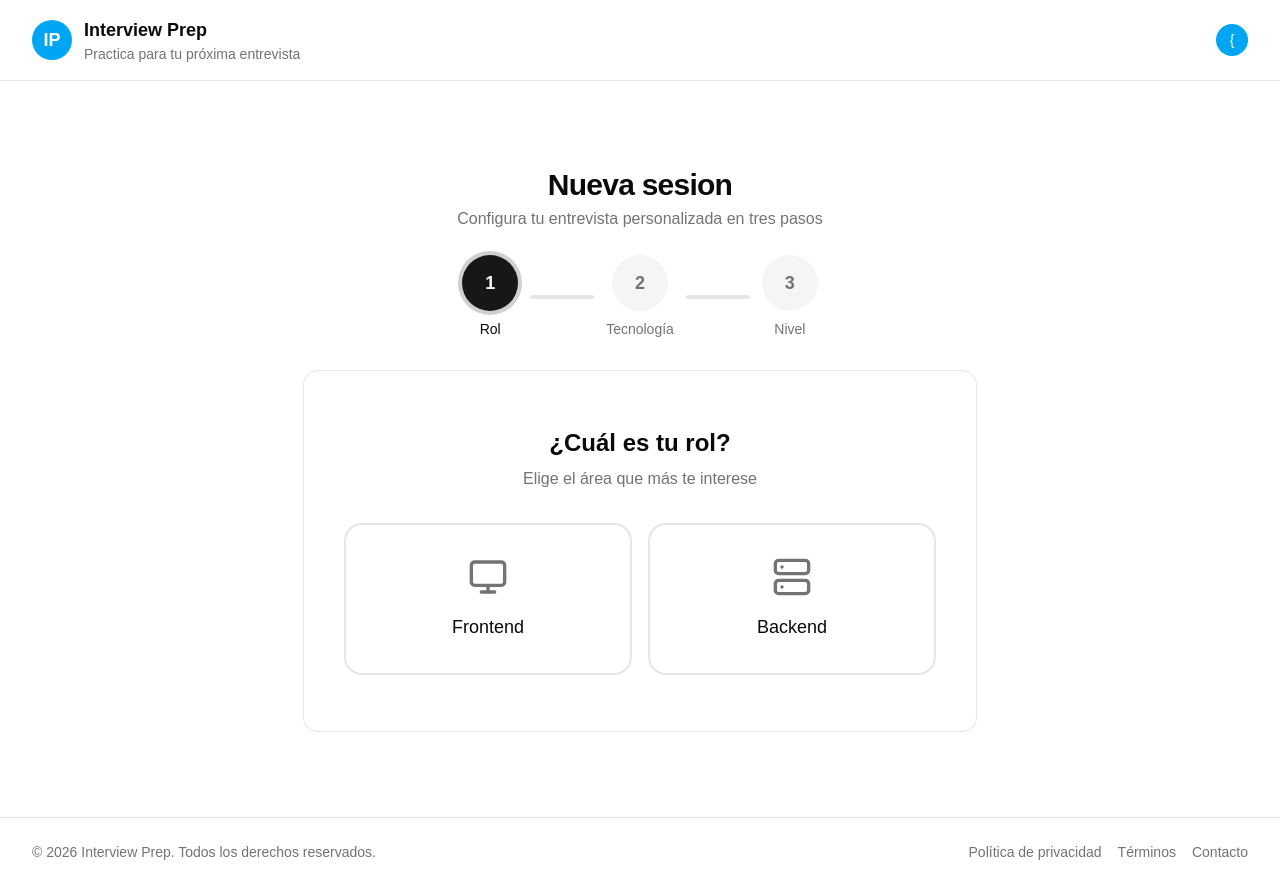
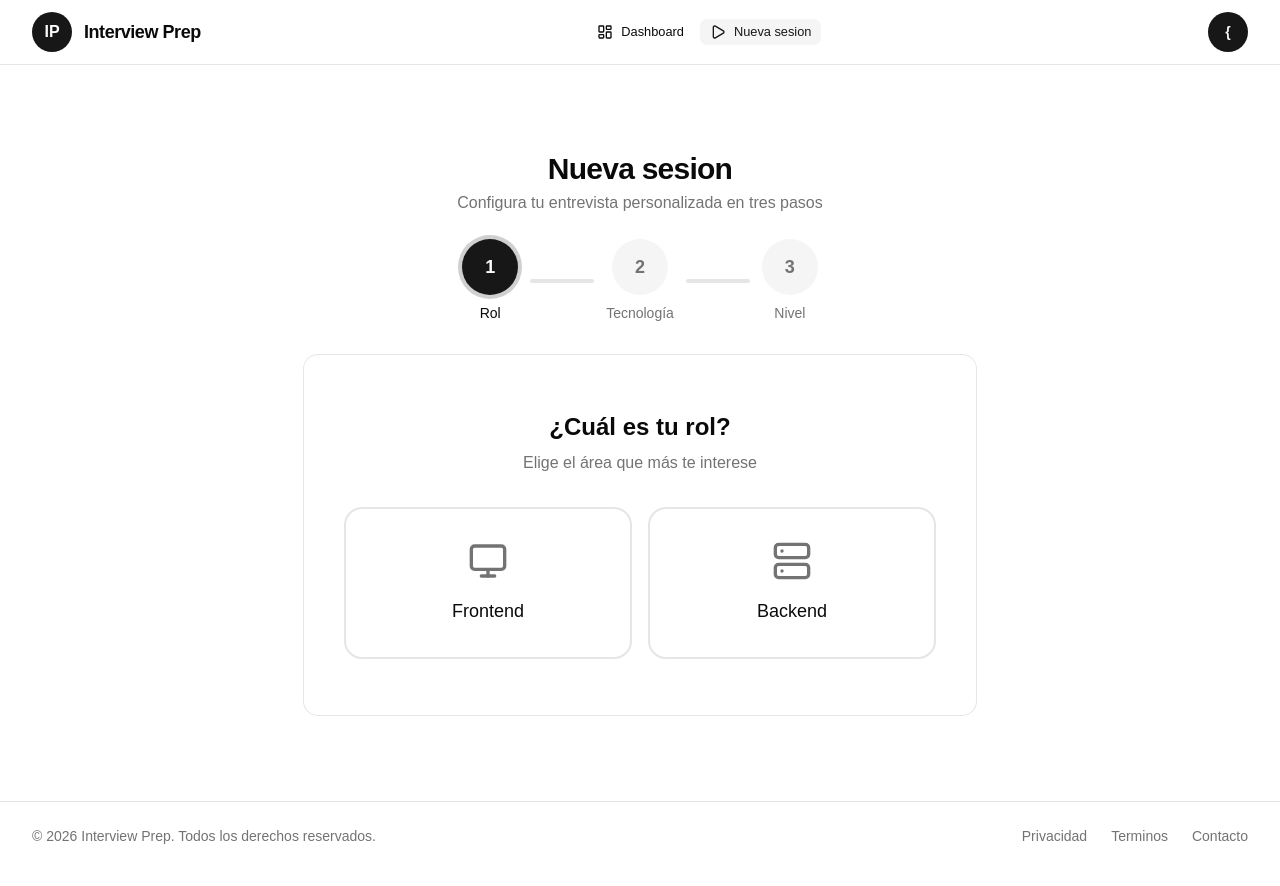
Before and after one commit to albertsp/interview-prep-app, a Next.js app in the folder frontend/: page /session in a window 1280 px wide. Built offline with nearby package versions, Linux system fonts and the light colour scheme; sample sign-in values are in the browser's storage.

Commit message:
style: redesign navbar and improve session page typography and spacing

```diff
--- a/frontend/src/components/Footer.jsx
+++ b/frontend/src/components/Footer.jsx
@@ -2,13 +2,13 @@
 
 function Footer() {
   return (
-    <footer className="border-t border-border bg-background">
+    <footer className="border-t border-border bg-background/80 backdrop-blur-sm">
       <div className="mx-auto flex max-w-7xl flex-col gap-4 px-4 py-6 sm:px-6 lg:px-8 md:flex-row md:items-center md:justify-between">
         <p className="text-sm text-muted-foreground">&copy; 2026 Interview Prep. Todos los derechos reservados.</p>
 
-        <div className="flex flex-wrap items-center gap-4 text-sm text-muted-foreground">
-          <a href="#" className="transition hover:text-foreground">Política de privacidad</a>
-          <a href="#" className="transition hover:text-foreground">Términos</a>
+        <div className="flex flex-wrap items-center gap-6 text-sm text-muted-foreground">
+          <a href="#" className="transition hover:text-foreground">Privacidad</a>
+          <a href="#" className="transition hover:text-foreground">Terminos</a>
           <a href="#" className="transition hover:text-foreground">Contacto</a>
         </div>
       </div>
--- a/frontend/src/components/Navbar.jsx
+++ b/frontend/src/components/Navbar.jsx
@@ -1,6 +1,7 @@
 "use client"
 
-import { useRouter } from "next/navigation"
+import { useRouter, usePathname } from "next/navigation"
+import { motion } from "framer-motion"
 import { Button } from "@/components/ui/button"
 import { Avatar, AvatarFallback } from "@/components/ui/avatar"
 import {
@@ -8,63 +9,106 @@ import {
   DropdownMenuTrigger,
   DropdownMenuContent,
   DropdownMenuItem,
+  DropdownMenuLabel,
   DropdownMenuSeparator,
 } from "@/components/ui/dropdown-menu"
-import { LayoutDashboard, LogOut } from "lucide-react"
+import { LayoutDashboard, Play, LogOut, LogIn, UserPlus } from "lucide-react"
 import { useAuth } from "@/context/AuthContext"
 
 function Navbar() {
   const { token, user, logout } = useAuth()
   const router = useRouter()
+  const pathname = usePathname()
   const initials = user ? user.charAt(0).toUpperCase() : "U"
 
+  // Determina que links estan activos segun la ruta actual
+  const isActive = (path) => pathname === path
+
   return (
-    <header className="border-b border-border bg-background">
-      <div className="mx-auto flex max-w-7xl items-center justify-between px-4 py-4 sm:px-6 lg:px-8">
-        <div className="flex items-center gap-3">
-          <div className="flex h-10 w-10 items-center justify-center rounded-full bg-sky-500 text-lg font-bold text-white">
+    <header className="sticky top-0 z-50 border-b border-border bg-background/80 backdrop-blur-sm">
+      <div className="mx-auto flex max-w-7xl items-center justify-between px-4 py-3 sm:px-6 lg:px-8">
+        {/* Logo + nombre */}
+        <motion.button
+          onClick={() => router.push("/")}
+          className="flex items-center gap-3 rounded-lg outline-none cursor-pointer"
+          whileHover={{ scale: 1.02 }}
+          whileTap={{ scale: 0.98 }}
+        >
+          <div className="flex size-10 items-center justify-center rounded-full bg-primary text-base font-bold text-primary-foreground">
             IP
           </div>
-          <div>
-            <p className="text-lg font-semibold text-foreground">Interview Prep</p>
-            <p className="text-sm text-muted-foreground">Practica para tu próxima entrevista</p>
-          </div>
-        </div>
+          <span className="text-lg font-semibold tracking-tight">Interview Prep</span>
+        </motion.button>
 
+        {/* Links de navegacion (solo si esta autenticado) */}
+        {token && (
+          <nav className="hidden md:flex items-center gap-1">
+            <Button
+              variant={isActive("/dashboard") ? "secondary" : "ghost"}
+              size="sm"
+              onClick={() => router.push("/dashboard")}
+              className="gap-2"
+            >
+              <LayoutDashboard className="size-4" />
+              Dashboard
+            </Button>
+            <Button
+              variant={isActive("/session") ? "secondary" : "ghost"}
+              size="sm"
+              onClick={() => router.push("/session")}
+              className="gap-2"
+            >
+              <Play className="size-4" />
+              Nueva sesion
+            </Button>
+          </nav>
+        )}
+
+        {/* Avatar + dropdown o botones de auth */}
         <div className="flex items-center gap-2">
           {token ? (
             <DropdownMenu>
               <DropdownMenuTrigger asChild>
-                <button className="flex items-center gap-2 rounded-full outline-none cursor-pointer">
-                  <Avatar>
-                    <AvatarFallback className="bg-sky-500 text-white">
+                <button className="flex items-center gap-2 rounded-full outline-none cursor-pointer transition-transform hover:scale-105">
+                  <Avatar size="lg">
+                    <AvatarFallback className="bg-primary text-primary-foreground text-sm font-semibold">
                       {initials}
                     </AvatarFallback>
                   </Avatar>
                 </button>
               </DropdownMenuTrigger>
-              <DropdownMenuContent align="end" className="w-48">
+              <DropdownMenuContent align="end" className="w-56">
+                <DropdownMenuLabel className="text-xs font-normal text-muted-foreground">
+                  {user || "Usuario"}
+                </DropdownMenuLabel>
+                <DropdownMenuSeparator />
                 <DropdownMenuItem onClick={() => router.push("/dashboard")}>
-                  <LayoutDashboard className="mr-2 h-4 w-4" />
+                  <LayoutDashboard className="mr-2 size-4" />
                   Dashboard
                 </DropdownMenuItem>
+                <DropdownMenuItem onClick={() => router.push("/session")}>
+                  <Play className="mr-2 size-4" />
+                  Nueva sesion
+                </DropdownMenuItem>
                 <DropdownMenuSeparator />
-                <DropdownMenuItem onClick={() => { logout(); router.push("/") }}>
-                  <LogOut className="mr-2 h-4 w-4" />
-                  Cerrar sesión
+                <DropdownMenuItem
+                  onClick={() => { logout(); router.push("/") }}
+                  variant="destructive"
+                >
+                  <LogOut className="mr-2 size-4" />
+                  Cerrar sesion
                 </DropdownMenuItem>
               </DropdownMenuContent>
             </DropdownMenu>
           ) : (
             <>
-              <Button variant="ghost" onClick={() => router.push("/login")}>
-                Login
+              <Button variant="ghost" size="sm" onClick={() => router.push("/login")} className="gap-2">
+                <LogIn className="size-4" />
+                Iniciar sesion
               </Button>
-              <Button
-                className="bg-sky-500 hover:bg-sky-400 text-white"
-                onClick={() => router.push("/register")}
-              >
-                Register
+              <Button size="sm" onClick={() => router.push("/register")} className="gap-2">
+                <UserPlus className="size-4" />
+                Registrarse
               </Button>
             </>
           )}
```
Also changed, not shown: frontend/app/(app)/(protected)/session/page.jsx (+48 -36 lines).
